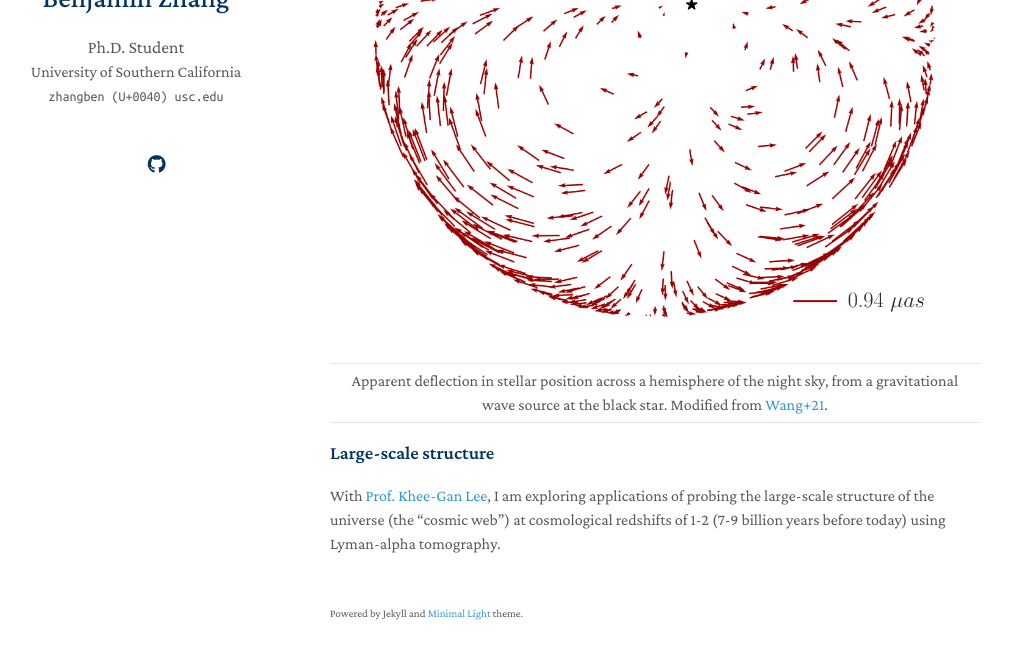
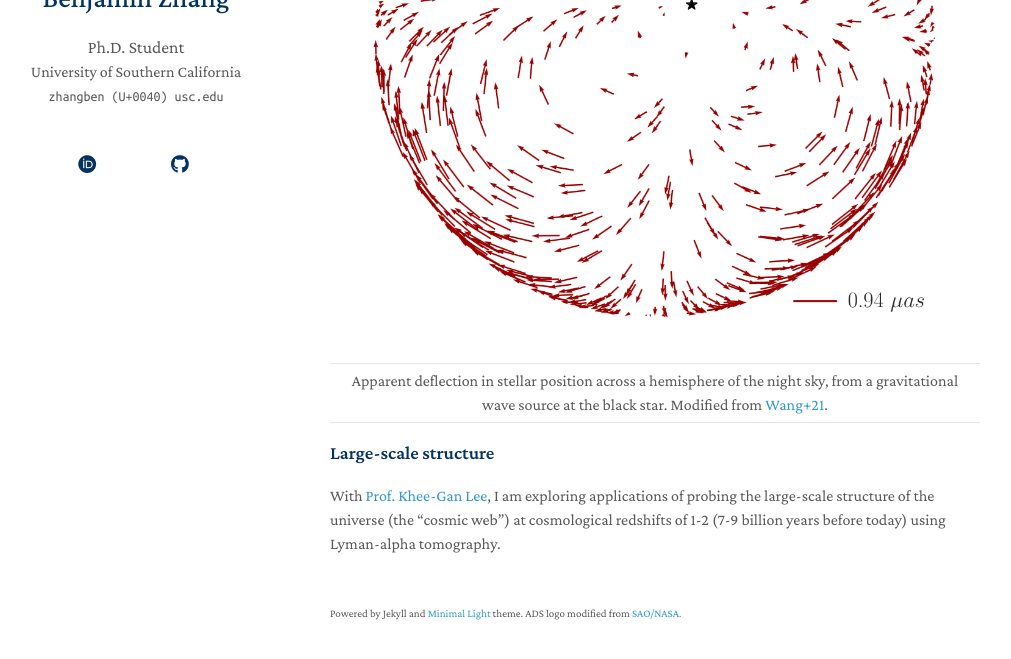
Before and after one commit to bzh-bzh/bzh-bzh.github.io, a Jekyll site: the page built from index.md, in a window 1280 px wide and 900 px high, scrolled down 682 px, cut to the strip 206-865 px from the top of the window. Shown: the whole strip, without its empty margins (140-1151 px from the left). Built offline with Jekyll 4.4.1, drawn with Linux system fonts in a browser that asks for light colours; a style sheet for code colours, icons or effects is not loaded; our own code applies the rules of GitHub Pages for plain Markdown files.

Commit message:
Add ORCID, broken ADSABS link.

```diff
--- a/_config.yml
+++ b/_config.yml
@@ -12,7 +12,8 @@ canonical: https://bzh.epicycl.es
 
 # Links
 # If you don't need one of them, you may delete the corresponding line.
-# google_scholar: https://scholar.google.com/
+# ads: https://scholar.google.com/
+orcid: https://orcid.org/0000-0003-1465-135X
 cv_link: assets/files/Benjamin_Zhang_CV.pdf
 github_link: https://github.com/bzh-bzh
 # linkedin: https://www.linkedin.com/
--- a/_layouts/homepage.html
+++ b/_layouts/homepage.html
@@ -60,9 +60,16 @@
         <br>
         <br>
         <div class="social-icons">
-        {% if site.google_scholar %}
-        <a style="margin: 0 5px 0 0" href="{{ site.google_scholar }}">
-          <i class="ai ai-google-scholar" style="font-size:1.2rem"></i>
+        <!-- {% if site.ads %}
+        <!-- Currently can't get this to center for the life of me so giving up -->
+        <a style="margin: 0 5px 0 0; height: fit-content; text-align: center;" href="{{ site.ads }}">
+          <img src="./assets/img/ads_partial_logo_dark_background.svg" alt="ADS logo" style="height: fit-content;">
+        </a>
+        {% endif %} -->
+
+        {% if site.orcid %}
+        <a style="margin: 0 5px 0 0" href="{{ site.orcid }}">
+          <i class="fab fa-orcid"></i>
         </a>
         {% endif %}
 
@@ -100,7 +107,7 @@
       <br>
 
       {% if site.enable_footnote %}
-      <p><small>Powered by Jekyll and <a href="https://github.com/yaoyao-liu/minimal-light" target="_blank" rel="noopener">Minimal Light</a> theme.</small></p>
+      <p><small>Powered by Jekyll and <a href="https://github.com/yaoyao-liu/minimal-light" target="_blank" rel="noopener">Minimal Light</a> theme. ADS logo modified from <a href="https://ui.adsabs.harvard.edu/help/logos/">SAO/NASA.</a></small></p>
       {% endif %}
 
       </section>
```
Also changed, not shown: assets/img/ads_partial_logo_dark_background.svg (added).
